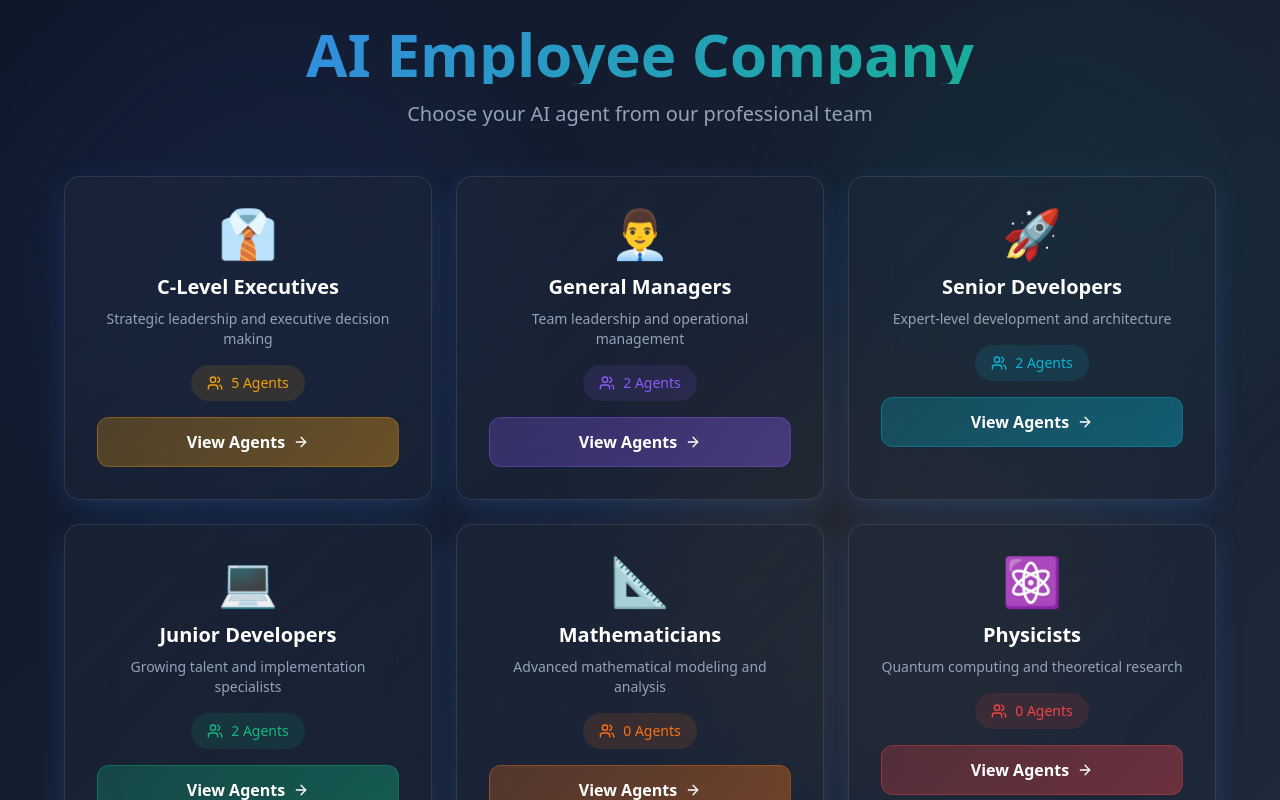
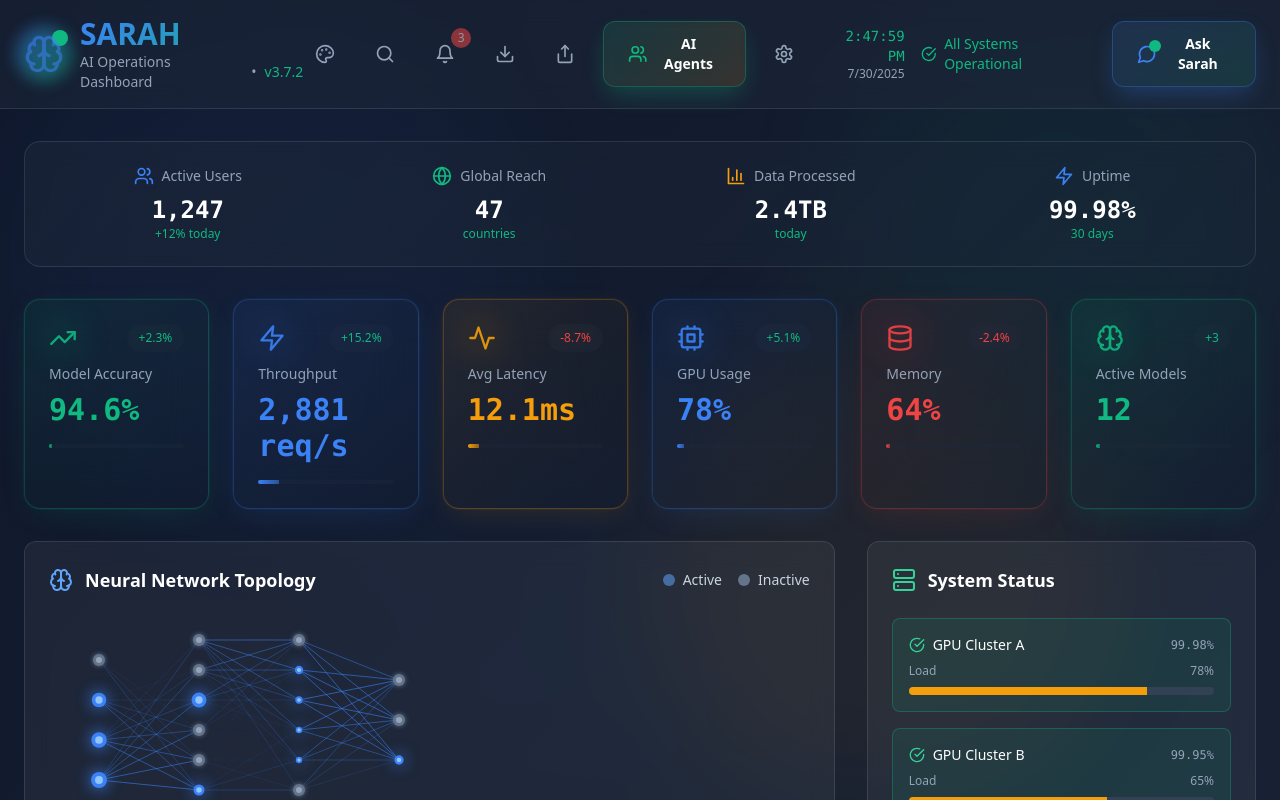
Before and after one commit to ana01011/sarah_ai_frontend, a React (Vite) app: page / in a window 1280 px wide. Both pictures are taken after a click on the button "Enter Dashboard". Shown: the top 800 px of the page. Built offline with nearby package versions, Linux system fonts and the light colour scheme.

Commit message:
Create Main Dashboard Entry with Agents Page and Global Themes

```diff
--- a/src/App.tsx
+++ b/src/App.tsx
@@ -2,6 +2,7 @@ import React from 'react';
 import { ThemeProvider } from './contexts/ThemeContext';
 import { AgentProvider, useAgent } from './contexts/AgentContext';
 import { WelcomeScreen } from './components/WelcomeScreen';
+import { Dashboard } from './components/Dashboard';
 import { AgentSelector } from './components/AgentSelector';
 import { AgentDashboard } from './components/AgentDashboard';
 
@@ -11,13 +12,15 @@ const AppContent: React.FC = () => {
   const renderCurrentView = () => {
     switch (currentView) {
       case 'welcome':
-        return <WelcomeScreen onEnter={() => setCurrentView('selector')} />;
+        return <WelcomeScreen onEnter={() => setCurrentView('dashboard')} />;
+      case 'dashboard':
+        return <Dashboard />;
       case 'selector':
         return <AgentSelector />;
-      case 'dashboard':
+      case 'agent-dashboard':
         return <AgentDashboard />;
       default:
-        return <WelcomeScreen onEnter={() => setCurrentView('selector')} />;
+        return <WelcomeScreen onEnter={() => setCurrentView('dashboard')} />;
     }
   };
 
--- a/src/components/AgentDashboard.tsx
+++ b/src/components/AgentDashboard.tsx
@@ -16,7 +16,7 @@ export const AgentDashboard: React.FC = () => {
   const [isChatOpen, setIsChatOpen] = useState(false);
 
   if (!selectedAgent) {
-    setCurrentView('selector');
+    setCurrentView('dashboard');
     return null;
   }
 
@@ -113,7 +113,7 @@ export const AgentDashboard: React.FC = () => {
         <div className="flex items-center justify-between mb-8">
           <div className="flex items-center space-x-4">
             <button
-              onClick={() => setCurrentView('selector')}
+              onClick={() => setCurrentView('dashboard')}
               className="p-3 rounded-xl transition-all duration-200 hover:scale-110 active:scale-95"
               style={{
                 backgroundColor: currentTheme.colors.surface + '80',
--- a/src/components/AgentSelector.tsx
+++ b/src/components/AgentSelector.tsx
@@ -19,7 +19,7 @@ export const AgentSelector: React.FC = () => {
   const handleAgentSelect = (agent: any) => {
     setSelectedAgent(agent);
     setTheme(agent.themeId);
-    setCurrentView('dashboard');
+    setCurrentView('agent-dashboard');
   };
 
   const filteredAgents = agents.filter(agent => {
--- a/src/components/Dashboard.tsx
+++ b/src/components/Dashboard.tsx
@@ -8,7 +8,7 @@ import { PerformanceChart } from './PerformanceChart';
 import { SystemStatus } from './SystemStatus';
 import { ProcessingPipeline } from './ProcessingPipeline';
 import { AIChat } from './AIChat';
-import { useState } from 'react';
+import { useAgent } from '../contexts/AgentContext';
 
 interface DashboardProps {
   onBackToWelcome?: () => void;
@@ -16,6 +16,7 @@ interface DashboardProps {
 
 export const Dashboard: React.FC<DashboardProps> = ({ onBackToWelcome }) => {
   const { currentTheme } = useTheme();
+  const { setCurrentView } = useAgent();
   const [currentTime, setCurrentTime] = useState(new Date());
   const [isChatOpen, setIsChatOpen] = useState(false);
   const [chatSize, setChatSize] = useState({ width: 400, height: 600 });
@@ -219,6 +220,36 @@ export const Dashboard: React.FC<DashboardProps> = ({ onBackToWelcome }) => {
                 />
               </button>
 
+              {/* Agents Tab */}
+              <button
+                onClick={() => setCurrentView('selector')}
+                className="relative group border rounded-xl px-3 sm:px-6 py-2 sm:py-3 transition-all duration-300
+                         hover:scale-110 active:scale-95 hover:shadow-xl backdrop-blur-sm overflow-hidden"
+                style={{
+                  background: `linear-gradient(135deg, ${currentTheme.colors.secondary}20, ${currentTheme.colors.accent}20)`,
+                  borderColor: currentTheme.colors.secondary + '50',
+                  boxShadow: `0 10px 25px -5px ${currentTheme.shadows.secondary}`
+                }}
+              >
+                <div
+                  className="absolute inset-0 opacity-0 group-hover:opacity-100 transition-opacity duration-300"
+                  style={{ background: 'linear-gradient(135deg, rgba(255,255,255,0.1), transparent)' }}
+                ></div>
+                <div className="flex items-center space-x-1 sm:space-x-2">
+                  <Users
+                    className="w-4 h-4 sm:w-5 sm:h-5 transition-colors"
+                    style={{ color: currentTheme.colors.secondary }}
+                  />
+                  <span
+                    className="text-xs sm:text-sm font-semibold transition-colors relative z-10"
+                    style={{ color: currentTheme.colors.text }}
+                  >
+                    <span className="hidden sm:inline">AI Agents</span>
+                    <span className="sm:hidden">Agents</span>
+                  </span>
+                </div>
+              </button>
+
               {/* Settings */}
               <button className="p-2 sm:p-3 hover:bg-white/10 rounded-xl transition-all duration-200 hover:scale-110 active:scale-95 hidden sm:block">
                 <Settings
--- a/src/contexts/AgentContext.tsx
+++ b/src/contexts/AgentContext.tsx
@@ -5,15 +5,15 @@ interface AgentContextType {
   selectedAgent: Agent | null;
   setSelectedAgent: (agent: Agent | null) => void;
   agents: Agent[];
-  currentView: 'welcome' | 'selector' | 'dashboard';
-  setCurrentView: (view: 'welcome' | 'selector' | 'dashboard') => void;
+  currentView: 'welcome' | 'dashboard' | 'selector' | 'agent-dashboard';
+  setCurrentView: (view: 'welcome' | 'dashboard' | 'selector' | 'agent-dashboard') => void;
 }
 
 const AgentContext = createContext<AgentContextType | undefined>(undefined);
 
 export const AgentProvider: React.FC<{ children: ReactNode }> = ({ children }) => {
   const [selectedAgent, setSelectedAgent] = useState<Agent | null>(null);
-  const [currentView, setCurrentView] = useState<'welcome' | 'selector' | 'dashboard'>('welcome');
+  const [currentView, setCurrentView] = useState<'welcome' | 'dashboard' | 'selector' | 'agent-dashboard'>('welcome');
 
   return (
     <AgentContext.Provider value={{
--- a/src/contexts/ThemeContext.tsx
+++ b/src/contexts/ThemeContext.tsx
@@ -591,7 +591,13 @@ export const ThemeProvider: React.FC<{ children: React.ReactNode }> = ({ childre
       const theme = themes.find(t => t.id === savedTheme);
       if (theme) {
         setCurrentTheme(theme);
+      } else {
+        // If saved theme doesn't exist, default to dark
+        setCurrentTheme(themes.find(t => t.id === 'dark') || themes[0]);
       }
+    } else {
+      // If no saved theme, default to dark
+      setCurrentTheme(themes.find(t => t.id === 'dark') || themes[0]);
     }
   }, []);
 
```
